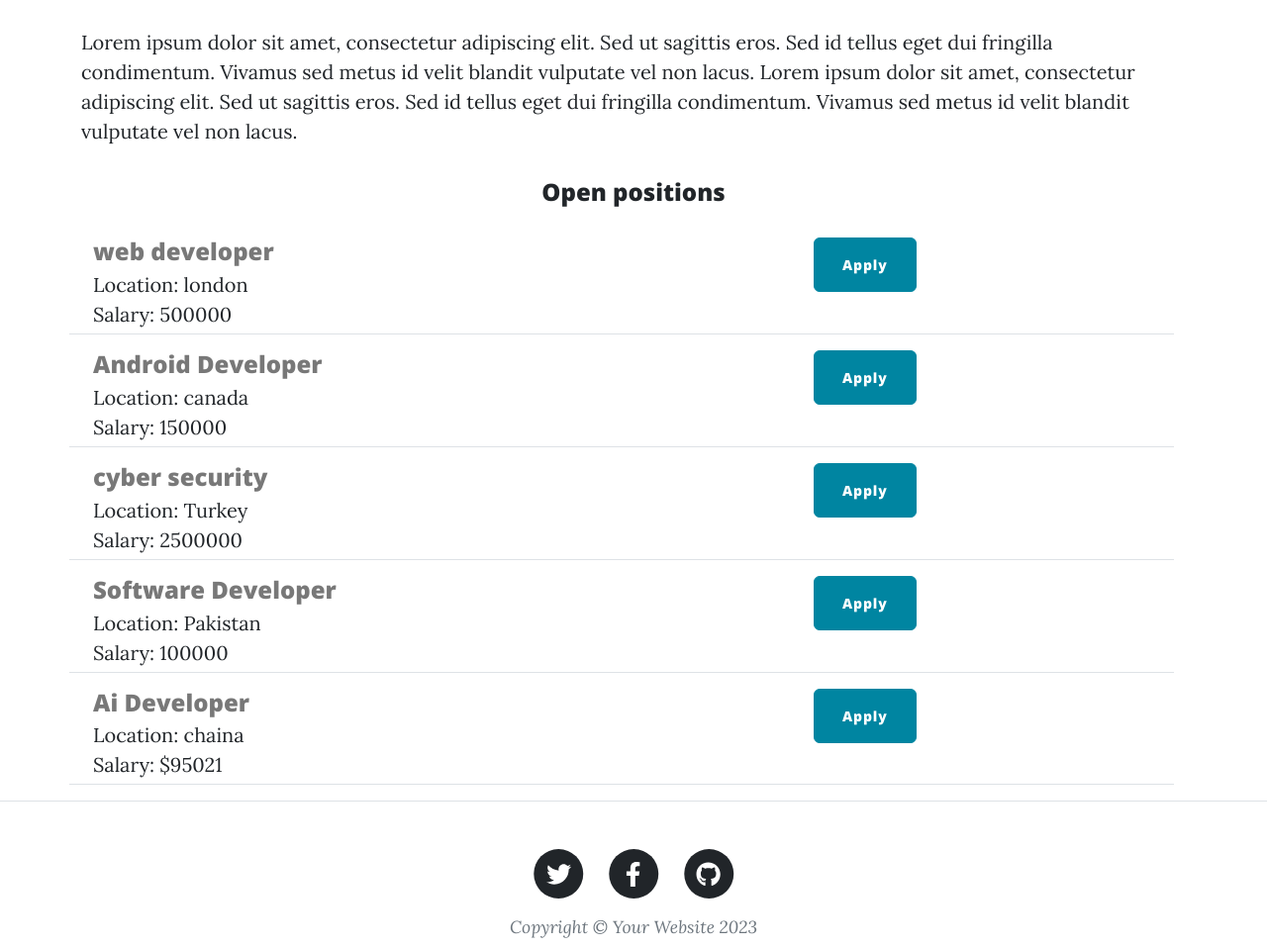
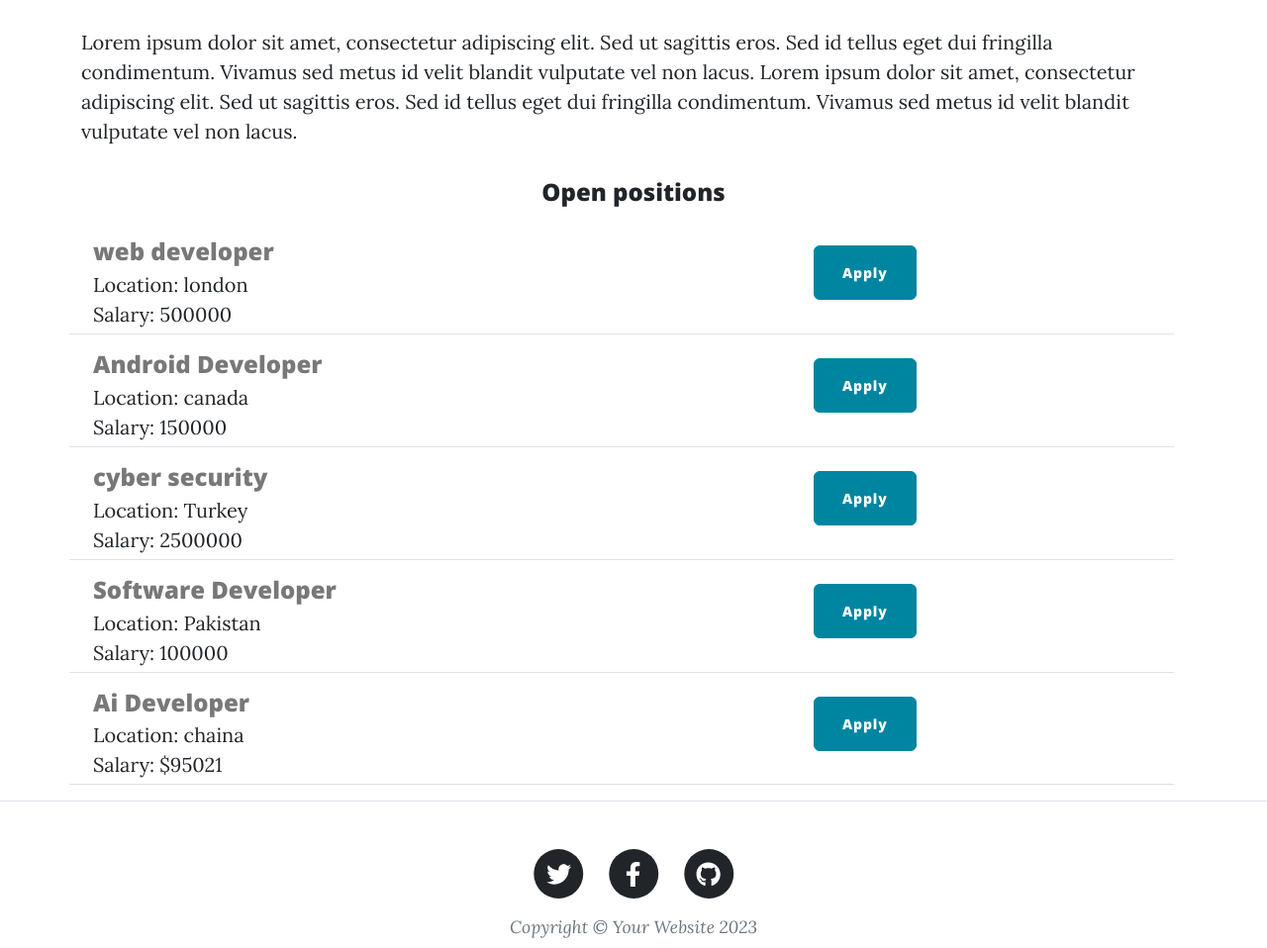
Before and after one commit to Awais-Gilal/awais-carrior-website-2.0, a Flask app: page /post in a window 1280 px wide. Shown: the part 882-1840 px from the top of the page at 99% size. Run offline with Flask 3, Linux system fonts and the light colour scheme; some libraries are stand-ins or nearby versions.

Commit message:
fixes style errors

```diff
--- a/templates/contact.html
+++ b/templates/contact.html
@@ -68,7 +68,7 @@
                         <!-- an error submitting the form-->
                         <div class="d-none" id="submitErrorMessage"><div class="text-center text-danger mb-3">Error sending message!</div></div>
                         <!-- Submit Button-->
-                                <button class="btn btn-primary text-uppercase disabled" id="submitButton" type="submit">Send</button>
+                        <button class="btn btn-primary text-uppercase" id="submitButton" type="submit">Send</button>
                     </form>
                 </div>
             </div>
--- a/templates/jobs.html
+++ b/templates/jobs.html
@@ -1,5 +1,5 @@
   {% for job in jobs %}
-  <div class="container-md row border-bottom" style="margin-bottom:16px;padding-bottom:4px;">
+<div class="container-lg row border-bottom" style="margin-bottom:16px;padding-bottom:4px;">
   <div class="col-8">
     <h4 style="color:rgb(120,120,120); margin-bottom:4px">
       {{job['title']}}
@@ -11,7 +11,7 @@
     {% endif %}
   </div>
   <div class="col-4">
-      <button type="button" class="btn btn-primary">Apply</button>
+    <button type="button" class="btn btn-primary" style='margin-top:8px'>Apply</button>
   </div>
 </div>
   {% endfor %}
```
Also changed, not shown: templates/about.html (indentation only), templates/post.html (indentation only). Lines whose indentation alone changed are shown as unchanged.
